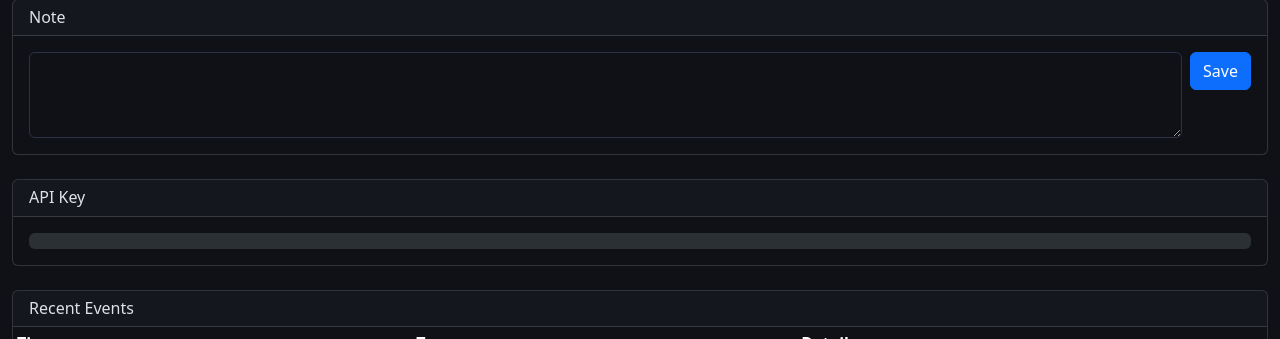
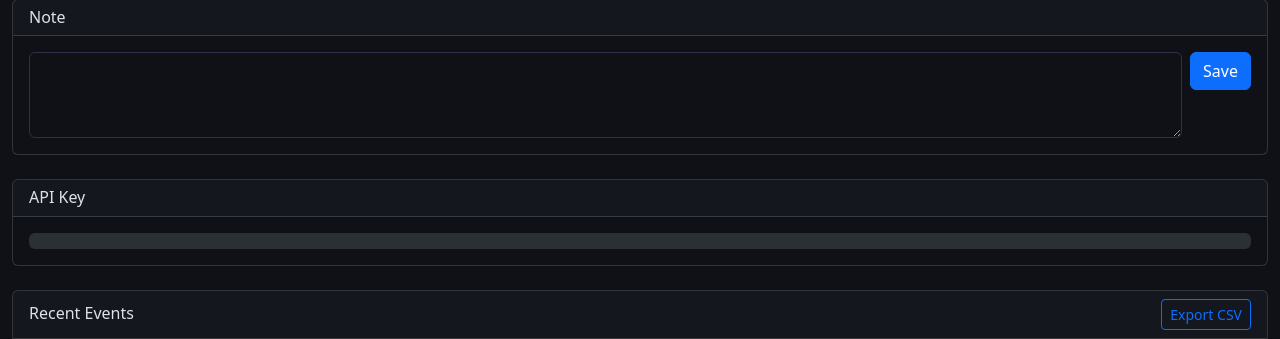
Before and after one commit to ducle8110/ea-remote, a Flask app: template remote/dashboard/templates/user_detail.html in a window 1280 px wide. Shown: the part 1367-1706 px from the top of the page. Run offline with Flask 3, Linux system fonts and the light colour scheme; the template is opened without the code that fills it, so the values that code supplies are empty.

Commit message:
feat: thêm nút Export CSV trên trang user detail
Co-Authored-By: Claude Opus 4.6 <noreply@anthropic.com>

```diff
--- a/remote/dashboard/templates/user_detail.html
+++ b/remote/dashboard/templates/user_detail.html
@@ -334,7 +334,10 @@
 
 <!-- Event Log -->
 <div class="card">
-    <div class="card-header"><h6 class="mb-0">Recent Events</h6></div>
+    <div class="card-header d-flex justify-content-between align-items-center">
+        <h6 class="mb-0">Recent Events</h6>
+        <a href="/api/admin/export/{{ user.id }}" class="btn btn-outline-primary btn-sm">Export CSV</a>
+    </div>
     <div class="table-responsive">
         <table class="table table-hover table-sm align-middle mb-0">
             <thead><tr><th>Time</th><th>Type</th><th>Detail</th></tr></thead>
```
